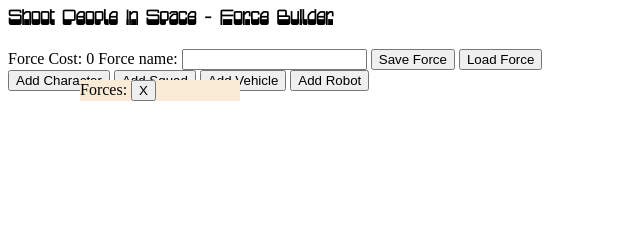
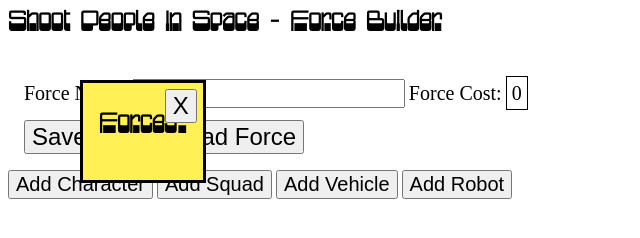
Before and after one commit to achapin/speis-forcebuilder, a plain HTML site: page index.html in a window 1280 px wide. Both pictures are taken after a click on the button "Load Force". Shown: the whole page, without its empty margins (0-640 px from the left). Drawn offline with Linux system fonts and the light colour scheme.

Commit message:
Nicer layout

```diff
--- a/index.html
+++ b/index.html
@@ -11,10 +11,11 @@
     <script src="speis.js"></script>
     <h2>Shoot People In Space - Force Builder</h2>
     <div id="headerSection">
+        <label for="forceName">Force Name:</label>
+        <input type="text" id="forceName" name="forceName">
         <span>Force Cost:</span>
         <span id="forceCost">0</span>
-        <label for="forceName">Force name:</label>
-        <input type="text" id="forceName" name="forceName">
+        <br />
         <button onclick="saveForce()">Save Force</button>
         <button onclick="openForceWindow()">Load Force</button>
     </div>
@@ -27,8 +28,8 @@
     <div id="force"></div>
     <div id="forceWindow" class="hidden">
         <div>
-            <span>Forces:</span>
-            <button onclick="closeForceWindow()">X</button>
+            <h2>Forces:</h2>
+            <button onclick="closeForceWindow()" class="closeButton">X</button>
         </div>
         <div id="forceList"></div>
     </div>
--- a/speis.css
+++ b/speis.css
@@ -5,18 +5,73 @@
 
 h2 {
     font-family: "Blazium", Impact, Haettenschweiler, 'Arial Narrow Bold', sans-serif;
+    font-size: 2em;
 }
 
 .hidden {
     visibility: hidden;
 }
 
+#headerSection {
+    padding: 1em;
+}
+
+#headerSection label {
+    font-size: 1.25em;
+}
+
+#headerSection input {
+    font-size: 1.25em;
+}
+
+#forceCost {
+    font-size: 2.5em;
+    padding: .25em;
+    border: 1px solid black;
+}
+
+#headerSection span {
+    font-size: 1.25em;
+}
+
+#headerSection button {
+    margin-top: .5em;
+    font-size: 1.5em;
+}
+
+#add button {
+    font-size: 1.25em;
+}
+
 #forceWindow {
     position: fixed;
     top: 5em;
     left: 5em;
-    width: 10em;
-    background-color: antiquewhite;
+    background-color: rgb(255, 240, 86);
+    padding-left: 1em;
+    padding-right: 1em;
+    padding-bottom: 1em;
+    border: 3px black solid;
+}
+
+.closeButton {
+    position: absolute;
+    top: .25em;
+    right: .25em;
+    font-size: 1.5em;
+}
+
+.forceEntry {
+    clear: both;
+    display: flex;
+    background-color: white;
+    margin: .5em;
+    border: 1px black solid;
+    padding: .25em;
+}
+
+.forceEntry button {
+    margin-left: 1em;
 }
 
 .entry {
--- a/speis.js
+++ b/speis.js
@@ -65,6 +65,7 @@ function openForceWindow() {
     forceList.innerHTML = "";
     directory.forEach(function(forceName) {
         var entry = document.createElement("div");
+        entry.classList.add("forceEntry")
         var name = document.createElement("span");
         name.innerHTML = forceName;
         entry.appendChild(name);
```
